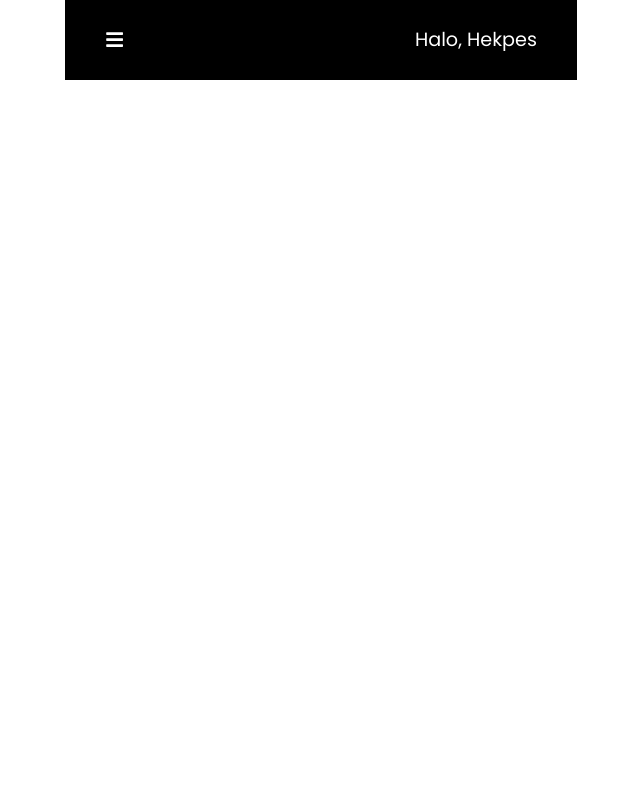
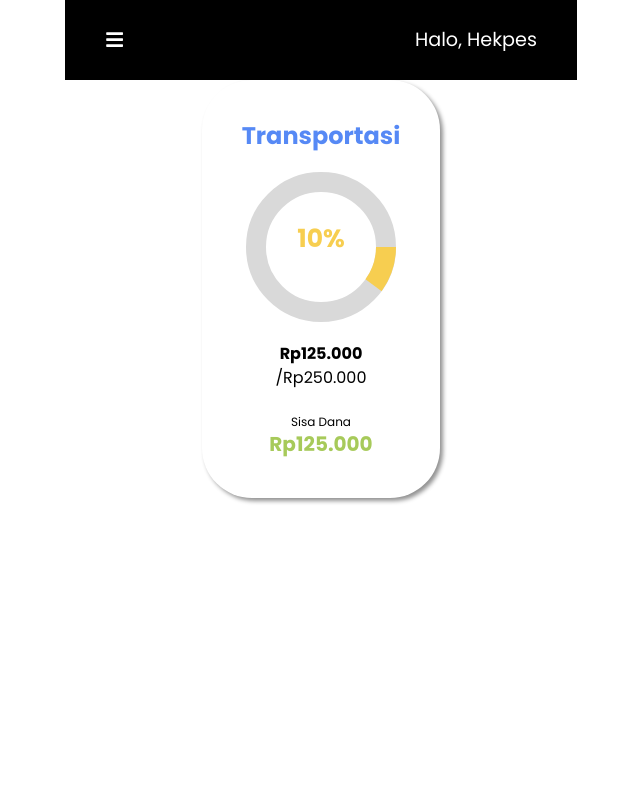
Before and after one commit to christojeffrey/mution, a React (Create React App) app: page / in a window 1280 px wide. Shown: the top 800 px of the page, without its empty margins (319-959 px from the left). Built offline with nearby package versions, Linux system fonts and the light colour scheme.

Commit message:
Plan component

```diff
--- a/src/components/Navbar.css
+++ b/src/components/Navbar.css
@@ -1,6 +1,6 @@
 .navbar {
     background: transparent;
-    height: 100vh;
+    /* height: 100vh; */
     position: relative;
     justify-content: center;
     align-items: center;
--- /dev/null
+++ b/src/components/Plans.tsx
@@ -0,0 +1,24 @@
+import React, { useState } from "react";
+import "./PlanBox.css"
+import ProgressBar from "./ProgressBar";
+
+const PlanBox = () => {
+    const [progress, setProgress] = useState(0);
+
+    return (
+        <div className="flex flex-col justify-content items-center">
+            <div className="card flex flex-col p-10">
+                <h1 className="text-[#5689F5] font-bold text-2xl">Transportasi</h1>
+                <ProgressBar progress={10} />
+                <h3 className="font-bold">Rp125.000</h3>
+                <h3>/Rp250.000</h3>
+                <br />
+
+                <p className="text-xs">Sisa Dana</p>
+                <h3 className="flex px-2 text-[#a7ca5a] font-bold text-xl">Rp125.000</h3>
+            </div>
+        </div>
+    );
+};
+
+export default PlanBox;
--- /dev/null
+++ b/src/components/ProgressBar.css
@@ -0,0 +1,20 @@
+.svg{
+    display: block;
+    margin: 20px auto;
+    max-width: 100%;
+}
+
+.svg-circle-bg {
+    fill: none;
+}
+
+.svg-circle {
+    fill: none;
+}
+
+.svg-circle-text {
+    text-anchor: middle;
+    fill: #F7CE50;
+    font-size: 25px;
+    font-weight: bold;
+}
--- /dev/null
+++ b/src/components/ProgressBar.tsx
@@ -0,0 +1,65 @@
+import React, { useEffect, useState, useRef } from 'react';
+import PropTypes from 'prop-types';
+
+import './ProgressBar.css';
+
+const ProgressBar = (props: { progress: any; }) => {
+    const [offset, setOffset] = useState(0);
+    const circleRef = useRef(null);
+
+    const strokeWidth = 20
+    const size = 150
+
+    const { progress } = props;
+
+    const center = size / 2;
+    const radius = size / 2 - strokeWidth / 2;
+    const circumference = 2 * Math.PI * radius;
+
+    useEffect(() => {
+        const progressOffset = ((100 - progress) / 100) * circumference;
+        setOffset(progressOffset);
+    }, [setOffset, progress, circumference, offset]);
+
+    return (
+        <>
+            <svg
+                className="svg"
+                width={size}
+                height={size}
+            >
+                <circle
+                    className="svg-circle-bg"
+                    stroke='#D9D9D9'
+                    cx={center}
+                    cy={center}
+                    r={radius}
+                    strokeWidth={strokeWidth}
+                />
+                <circle
+                    className="svg-circle"
+                    ref={circleRef}
+                    stroke="#F7CE50"
+                    cx={center}
+                    cy={center}
+                    r={radius}
+                    strokeWidth={strokeWidth}
+                    strokeDasharray={circumference}
+                    strokeDashoffset={offset}
+                />
+                <text
+                    x={`${center}`}
+                    y={`${center}`}
+                    className="svg-circle-text">
+                    {progress}%
+                </text>
+            </svg>
+        </>
+    );
+}
+
+ProgressBar.propTypes = {
+    progress: PropTypes.number.isRequired,
+}
+
+export default ProgressBar;
--- a/src/pages/Home.tsx
+++ b/src/pages/Home.tsx
@@ -1,11 +1,13 @@
 // home page
 
 import BalanceBox from "../components/BalanceBox";
+import Plans from "../components/Plans";
 
 const Home = () => {
   return (
     <>
-      <BalanceBox />
+      {/* <BalanceBox /> */}
+      <Plans />
     </>
   );
 };
```
Also changed, not shown: src/components/PlanBox.css (added), src/components/PlanBox.tsx (deleted).
